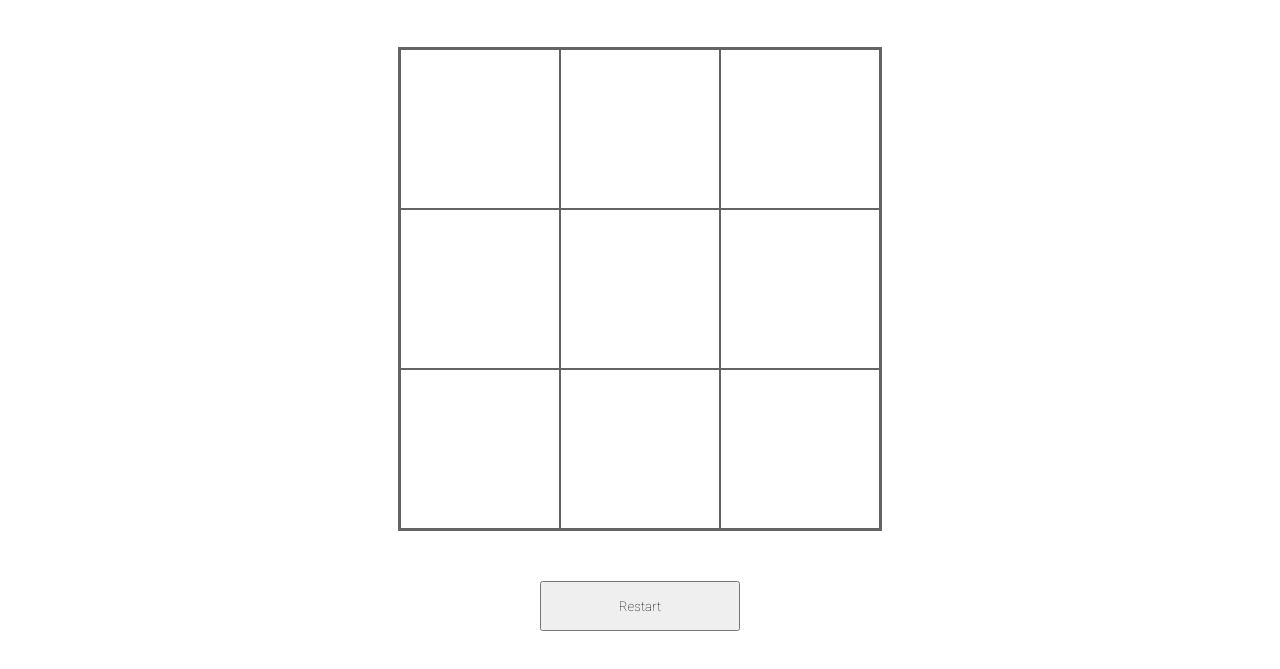
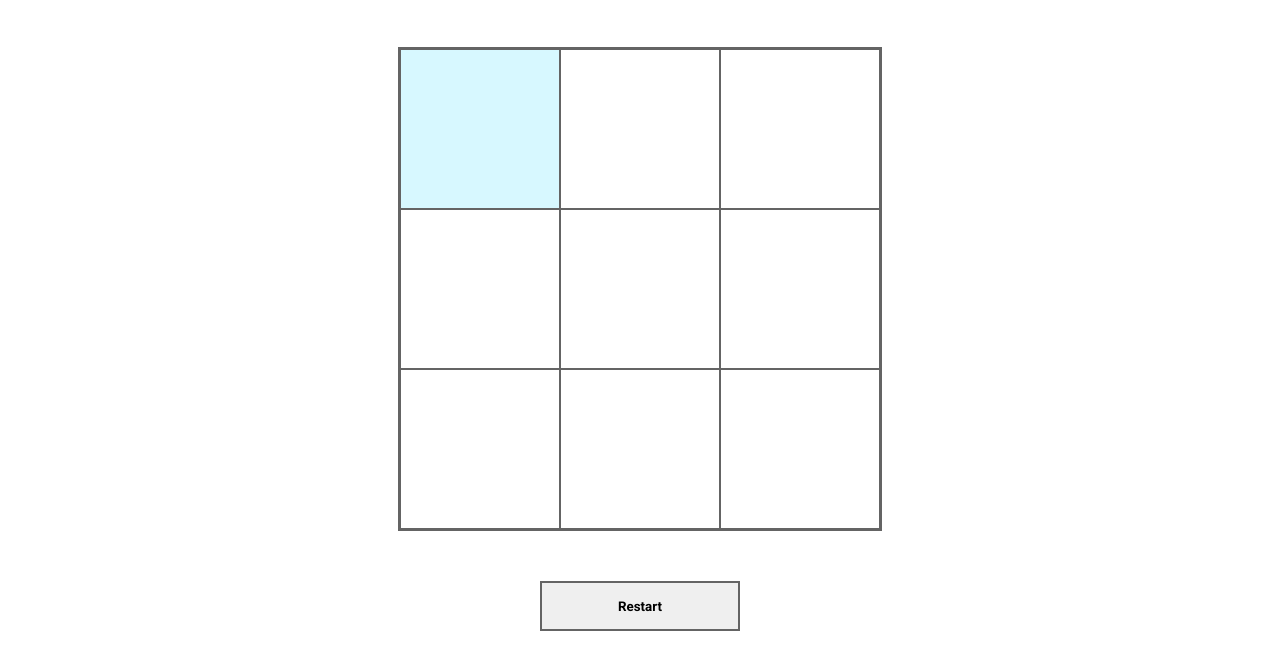
Before and after one commit to R-Lok/tic-tac-toe, a plain HTML site: page index.html in a window 1280 px wide. In both pictures the pointer is over the element 480 px from the left and 320 px from the top of the page. Shown: the part 191-860 px from the top of the page. Drawn offline with Linux system fonts and the light colour scheme.

Commit message:
Make board slot background change on hover

```diff
--- a/style.css
+++ b/style.css
@@ -56,7 +56,13 @@ header > span {
 
 }
 
+.game-container > div:hover {
+    background: rgb(215, 248, 255)
+}
+
 .restart-game {
     height: 50px;
     width: 200px;
+    font-weight: bold;
+    border: 2px solid var(--border-color);
 }
```
